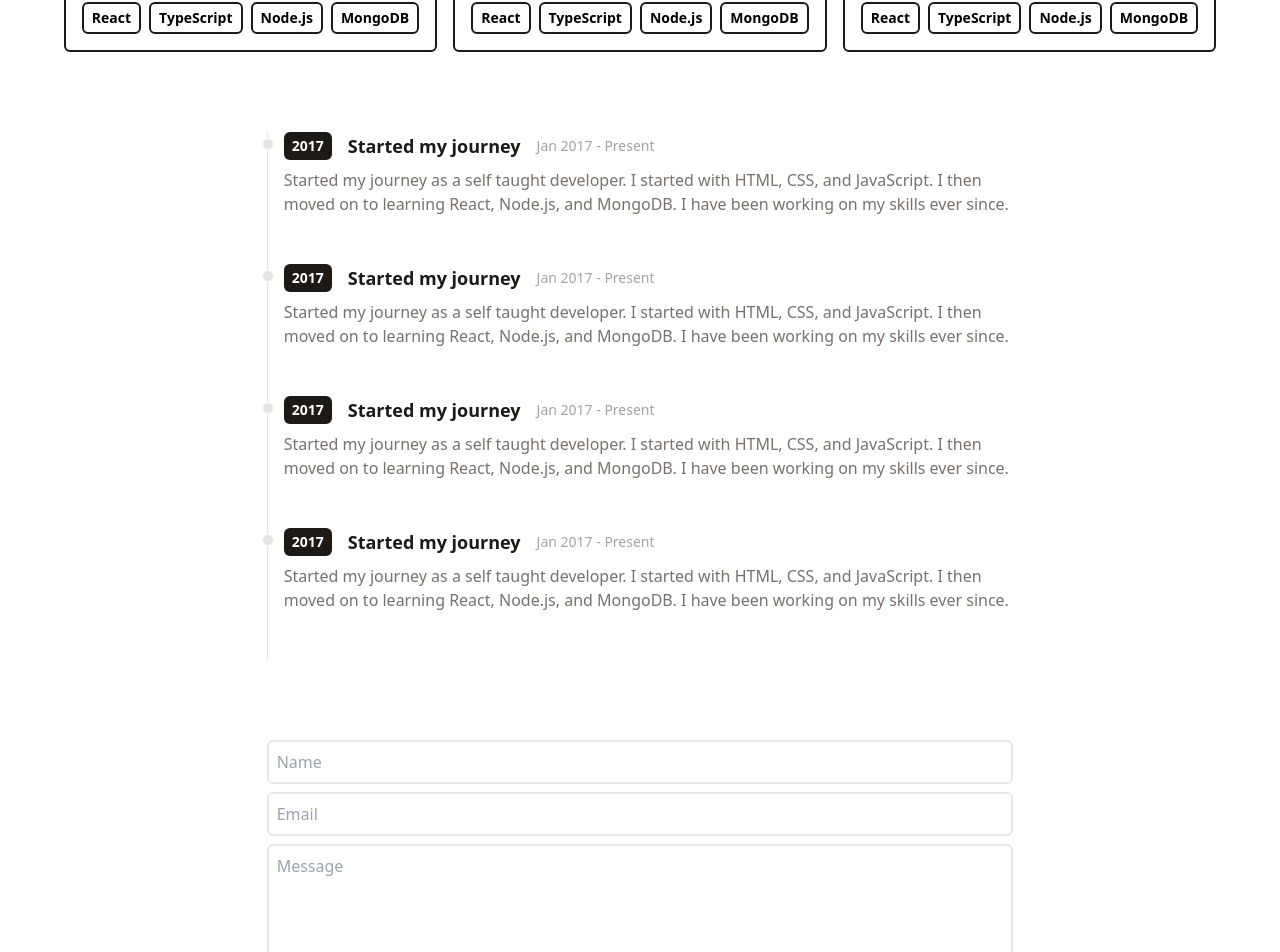
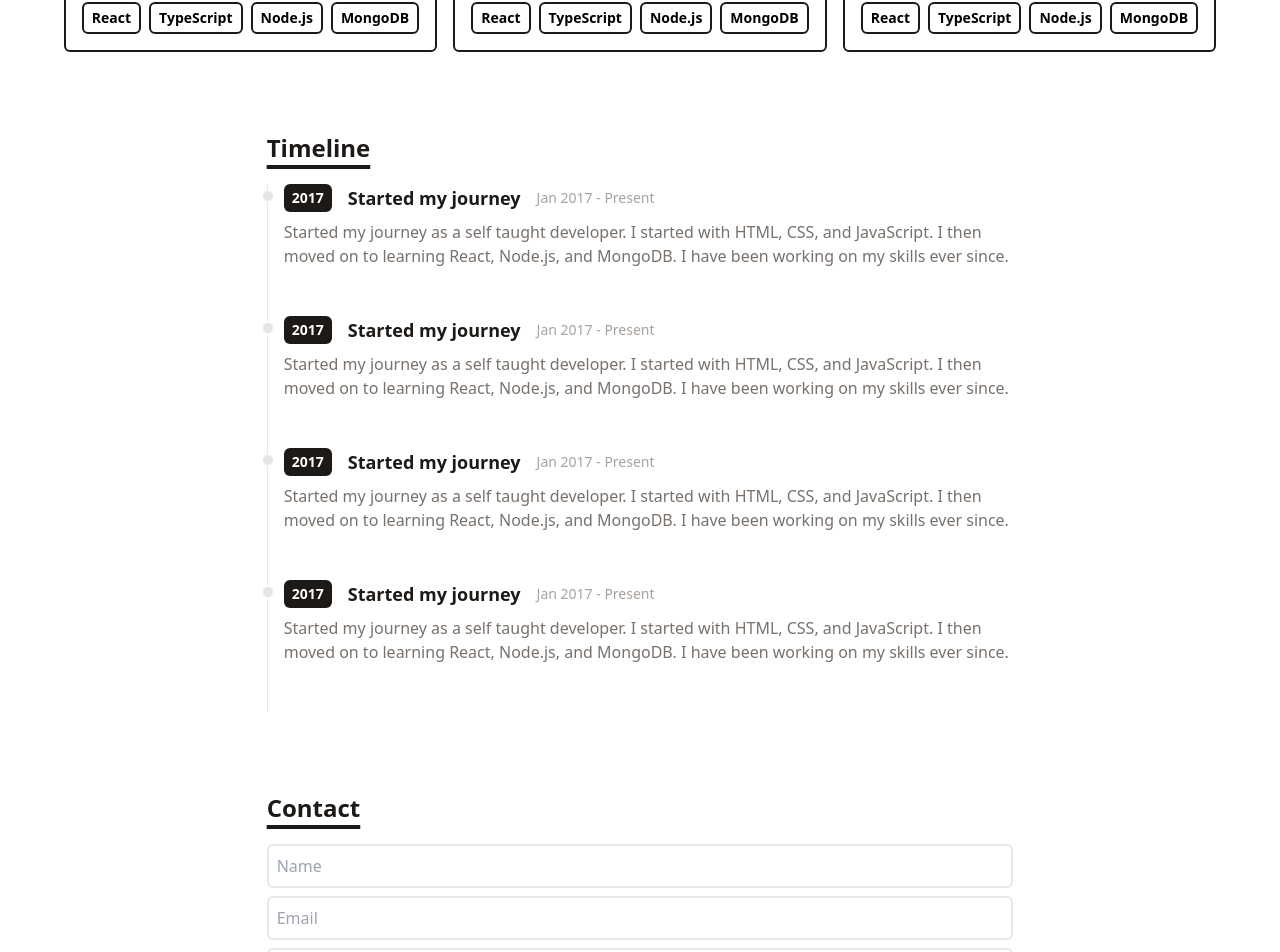
Before and after one commit to Dillonzellis/vite-react-swc-portfolio, a React (Vite) app: page / in a window 1280 px wide. Shown: the part 580-1532 px from the top of the page. Built offline with nearby package versions, Linux system fonts and the light colour scheme.

Commit message:
title component

```diff
--- a/src/components/Contact.jsx
+++ b/src/components/Contact.jsx
@@ -1,4 +1,5 @@
 import React from "react";
+import Title from "./Title";
 
 function Contact() {
   return (
@@ -9,6 +10,7 @@ function Contact() {
           method="POST"
           className="flex w-full flex-col md:w-7/12"
         >
+          <Title>Contact</Title>
           <input
             type="text"
             name="name"
--- a/src/components/PortfolioItem.jsx
+++ b/src/components/PortfolioItem.jsx
@@ -15,7 +15,7 @@ function PortfolioItem({ title, imgURL, stack, link }) {
         </h3>
         <p className="flex flex-row flex-wrap items-center justify-start gap-2 text-xs md:text-sm">
           {stack.map((item) => (
-            <span class="inline-block rounded-md border-2 border-stone-900 px-2 py-1 font-semibold">
+            <span className="inline-block rounded-md border-2 border-stone-900 px-2 py-1 font-semibold">
               {item}
             </span>
           ))}
--- a/src/components/Timeline.jsx
+++ b/src/components/Timeline.jsx
@@ -1,11 +1,13 @@
 import React from "react";
 import timeline from "../data/timeline";
 import TimelineItem from "./TimelineItem";
+import Title from "./Title";
 
 function Timeline() {
   return (
     <div className="my-20 flex flex-col justify-center md:flex-row">
       <div className="w-full md:w-7/12">
+        <Title>Timeline</Title>
         {timeline.map((item) => (
           <TimelineItem
             year={item.year}
--- /dev/null
+++ b/src/components/Title.jsx
@@ -0,0 +1,14 @@
+import React from "react";
+
+function Title({ children, id }) {
+  return (
+    <h1
+      id={id && id}
+      className="mb-5 text-2xl font-bold text-stone-900 underline decoration-4 underline-offset-8"
+    >
+      {children}
+    </h1>
+  );
+}
+
+export default Title;
```
